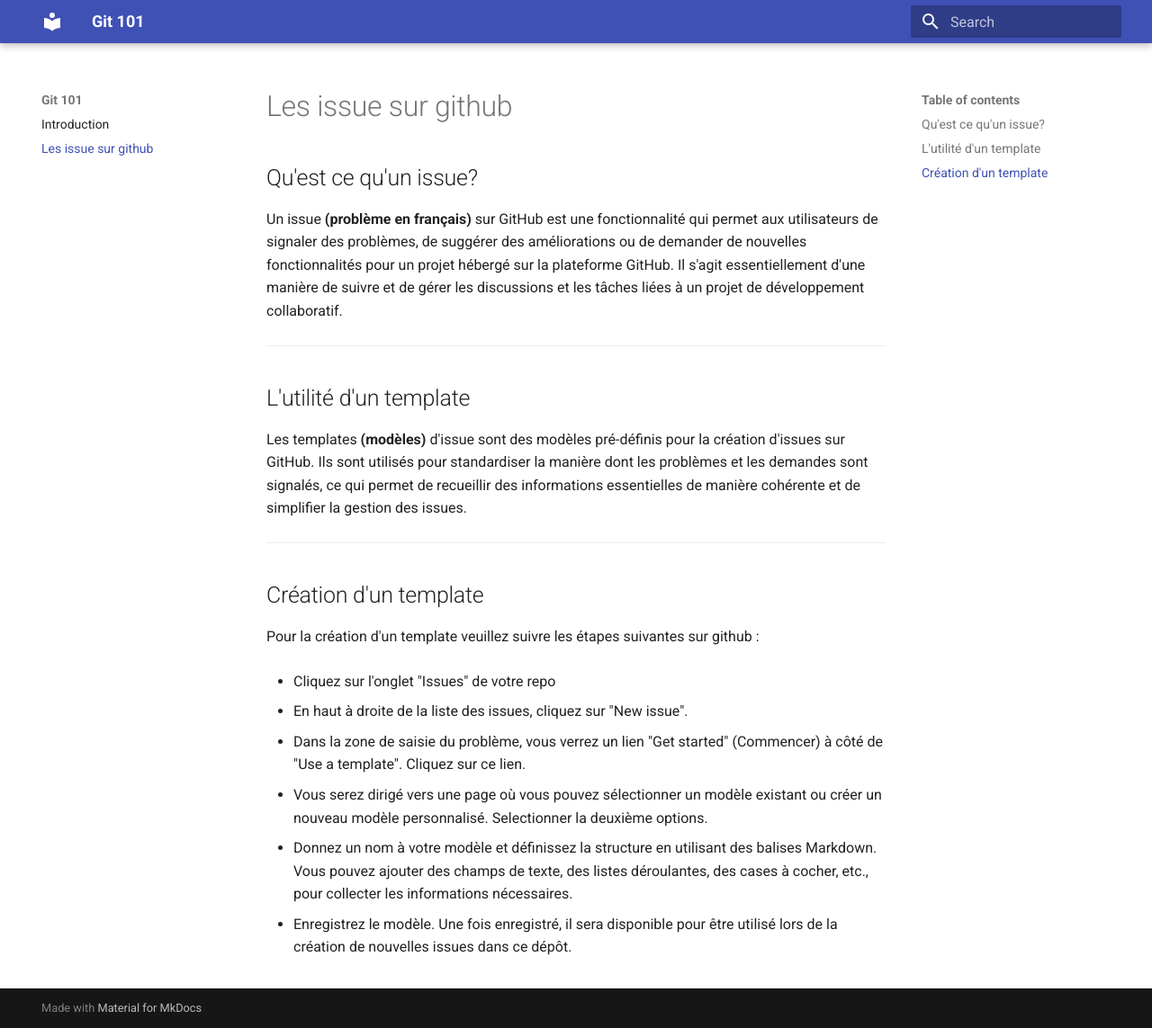
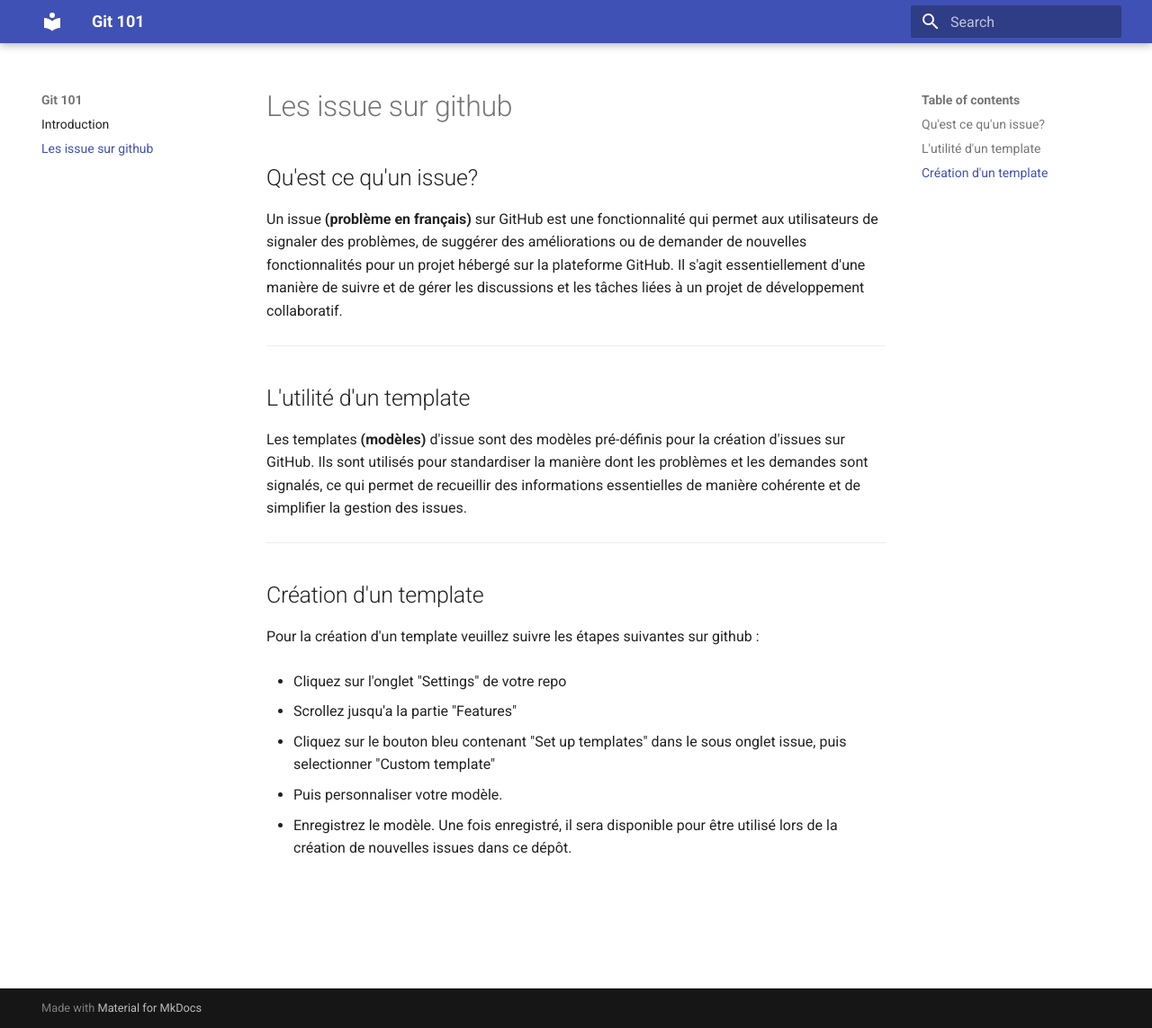
Before and after one commit to ub-mmi-but/git-101, an MkDocs documentation site: the page built from docs/creer-un-template-d-issue.md, in a window 1280 px wide and 1143 px high. Shown: the whole window at 90% size. Built offline with MkDocs 1.6.1 and Material for MkDocs 9.7.7, drawn with Linux system fonts in a browser that asks for light colours.

Commit message:
[ADD] readme creation de template pour issue

```diff
--- a/docs/creer-un-template-d-issue.md
+++ b/docs/creer-un-template-d-issue.md
@@ -14,14 +14,12 @@
 
 Pour la création d'un template veuillez suivre les étapes suivantes sur github :
 
-- Cliquez sur l'onglet "Issues"  de votre repo
+- Cliquez sur l'onglet "Settings"  de votre repo
 
-- En haut à droite de la liste des issues, cliquez sur "New issue".
+- Scrollez jusqu'a la partie "Features"
 
-- Dans la zone de saisie du problème, vous verrez un lien "Get started" (Commencer) à côté de "Use a template". Cliquez sur ce lien.
+- Cliquez sur le bouton bleu contenant "Set up templates" dans le sous onglet issue, puis selectionner "Custom template"
 
-- Vous serez dirigé vers une page où vous pouvez sélectionner un modèle existant ou créer un nouveau modèle personnalisé. Selectionner la deuxième options.
-
-- Donnez un nom à votre modèle et définissez la structure en utilisant des balises Markdown. Vous pouvez ajouter des champs de texte, des listes déroulantes, des cases à cocher, etc., pour collecter les informations nécessaires.
+- Puis personnaliser votre modèle.
 
 - Enregistrez le modèle. Une fois enregistré, il sera disponible pour être utilisé lors de la création de nouvelles issues dans ce dépôt.
```
